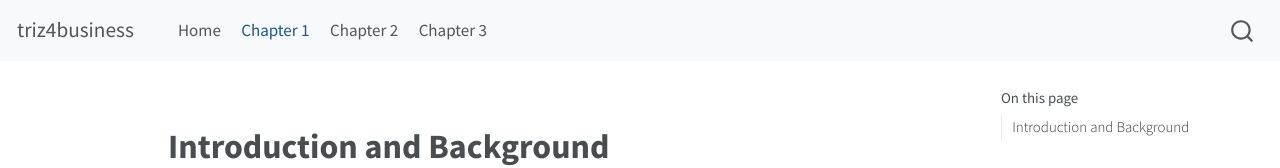
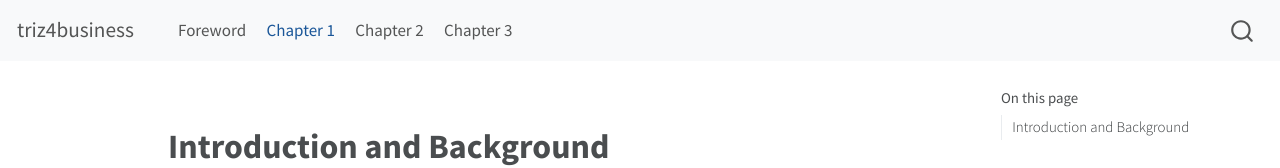
Before and after one commit to trizviet/triz, a plain HTML site: page docs/chap1.html in a window 1280 px wide. Shown: the top 168 px of the page. Drawn offline with Linux system fonts and the light colour scheme.

Commit message:
update css

```diff
--- a/docs/chap1.html
+++ b/docs/chap1.html
@@ -83,7 +83,7 @@ ul.task-list li input[type="checkbox"] {
             <ul class="navbar-nav navbar-nav-scroll me-auto">
   <li class="nav-item">
     <a class="nav-link" href="./index.html" rel="" target="">
- <span class="menu-text">Home</span></a>
+ <span class="menu-text">Foreword</span></a>
   </li>
   <li class="nav-item">
     <a class="nav-link active" href="./chap1.html" rel="" target="" aria-current="page">
```
Also changed, not shown: docs/chap2.html (+1 -1 lines), docs/chap3.html (+1 -1 lines).
